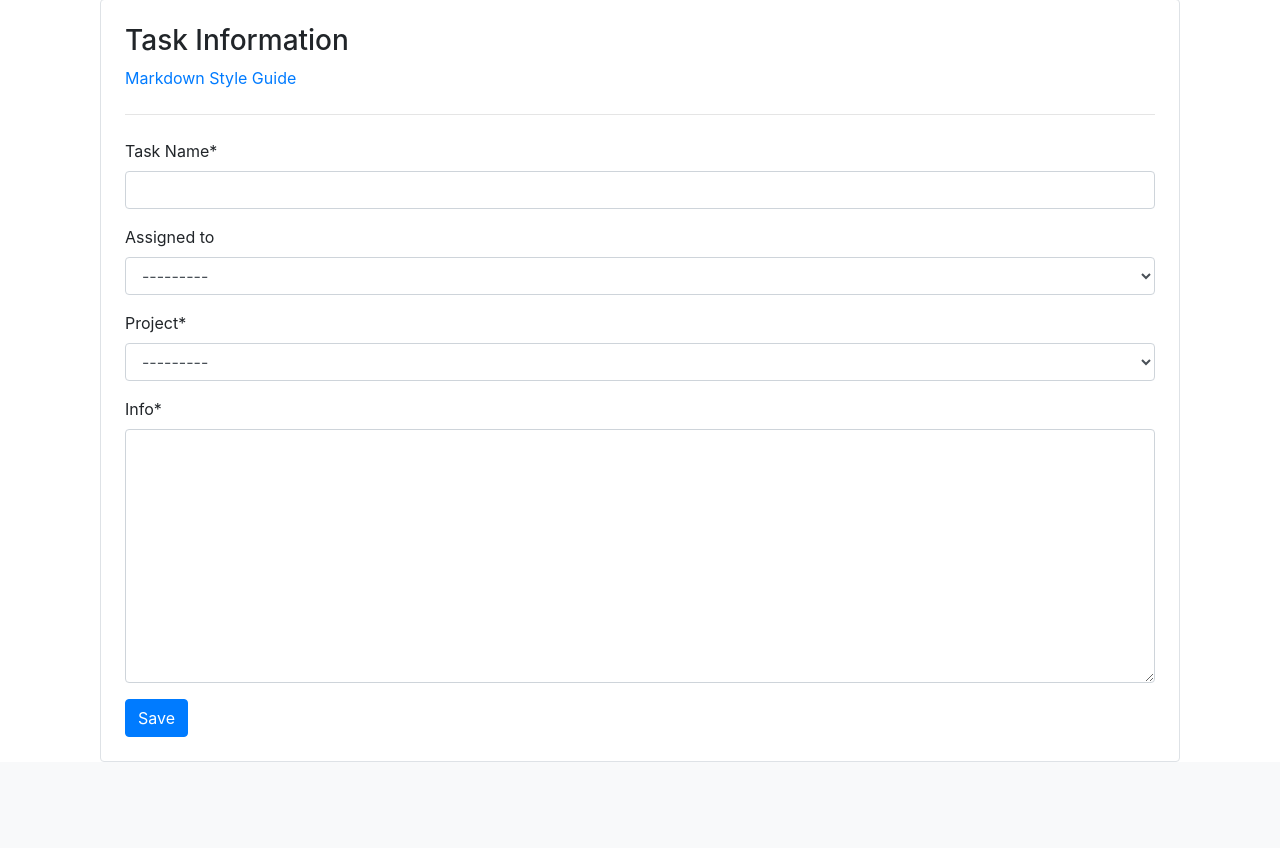
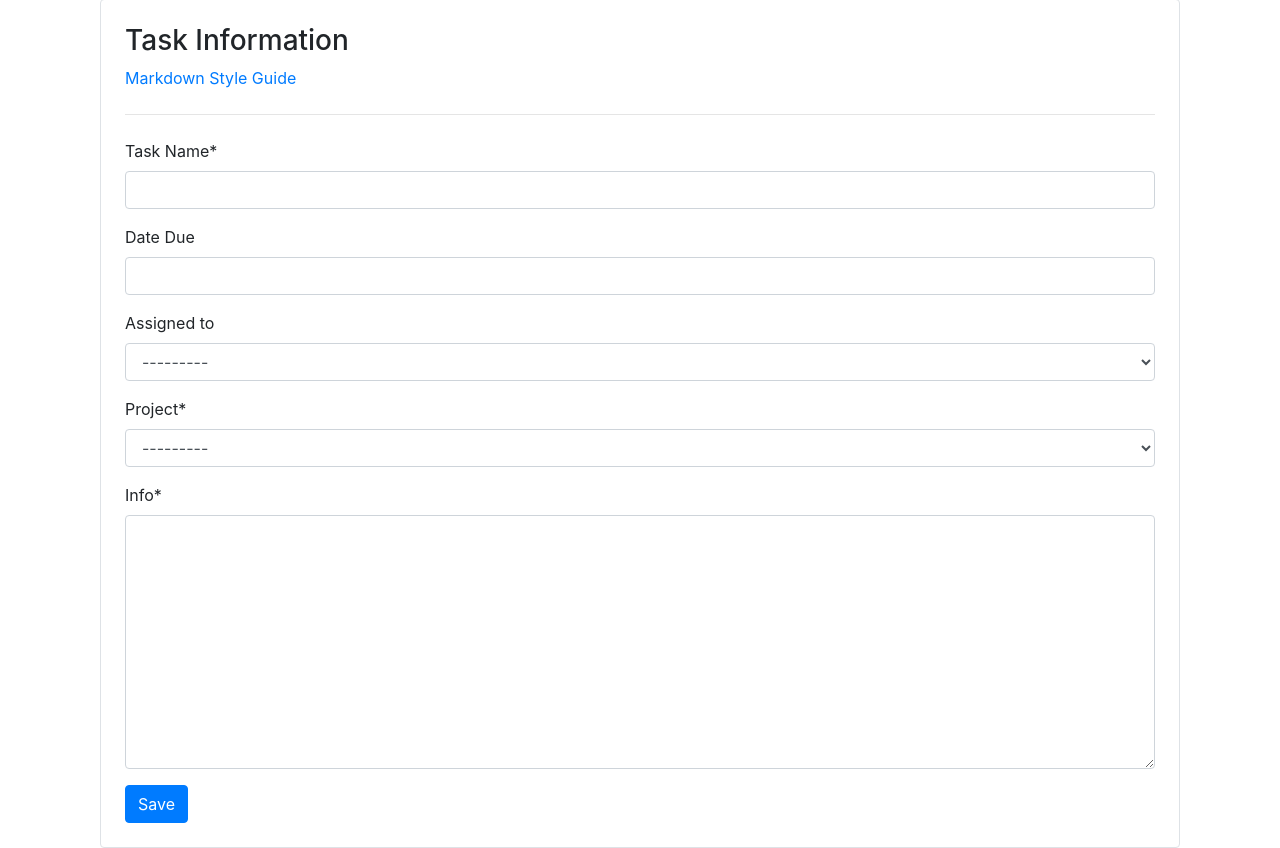
Before and after one commit to mixmash11/pdntasks, a Django app: page /tasks/add/ in a window 1280 px wide. Shown: the part 136-984 px from the top of the page. Before the commit the page ends 898 px from the top, so only its background shows below. Run offline with Django 3.2, Linux system fonts and the light colour scheme; the visitor is signed in with stand-in values (Sample User, id 1); data comes from the database, SQL or seed files in the repository; data that the repository does not hold is empty; parts of the project's set-up code (start-up, migrations or seed data) failed here and were passed over; some libraries are stand-ins or nearby versions.

Commit message:
- added due date field to tasks

```diff
--- a/pdntasks/tasks/models.py
+++ b/pdntasks/tasks/models.py
@@ -17,6 +17,7 @@ class Task(StatusModel):
     )
     project = models.ForeignKey("projects.Project", on_delete=models.CASCADE)
     slug = AutoSlugField(populate_from="project", sep="-", unique=True)
+    date_due = models.DateField("Date Due", blank=True, null=True)
 
     @property
     def formatted_markdown(self):
--- a/pdntasks/tasks/views.py
+++ b/pdntasks/tasks/views.py
@@ -63,7 +63,7 @@ class TaskDetailView(LoginRequiredMixin, DetailView):
 
 class TaskCreateView(LoginRequiredMixin, CreateView):
     model = Task
-    fields = ["name", "status", "assigned_to", "project", "info"]
+    fields = ["name", "status", "date_due", "assigned_to", "project", "info"]
 
     def form_valid(self, form):
         response = super().form_valid(form)
@@ -92,7 +92,7 @@ class TaskCreateView(LoginRequiredMixin, CreateView):
 
 class TaskUpdateView(LoginRequiredMixin, UpdateView):
     model = Task
-    fields = ["name", "status", "assigned_to", "project", "info"]
+    fields = ["name", "status", "assigned_to", "date_due", "project", "info"]
     action = "Update"
 
     def form_valid(self, form):
--- a/pdntasks/templates/tasks/task_detail.html
+++ b/pdntasks/templates/tasks/task_detail.html
@@ -50,6 +50,12 @@
             <td>Name</td>
             <td>{{ task.name }}</td>
           </tr>
+          {% if task.date_due %}
+            <tr>
+              <td>Date Due:</td>
+              <td>{{ task.date_due }}</td>
+            </tr>
+          {% endif %}
           {% if task.assigned_to %}
             <tr>
               <td>Assigned To:</td>
```
Also changed, not shown: pdntasks/tasks/migrations/0011_task_date_due.py (added).
